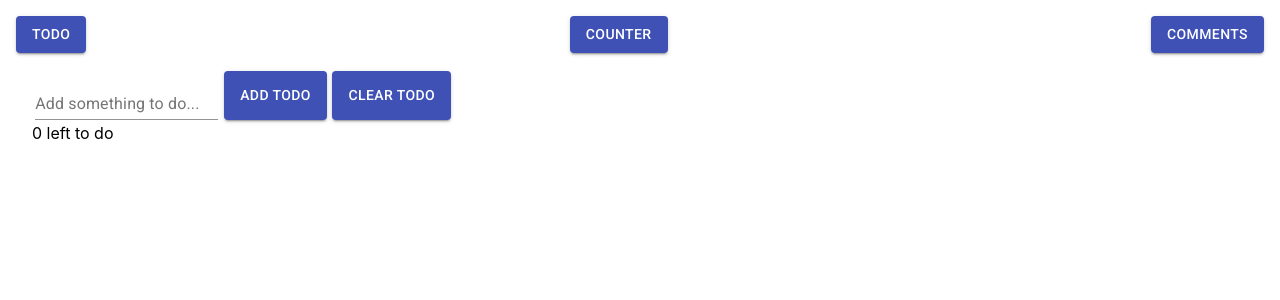
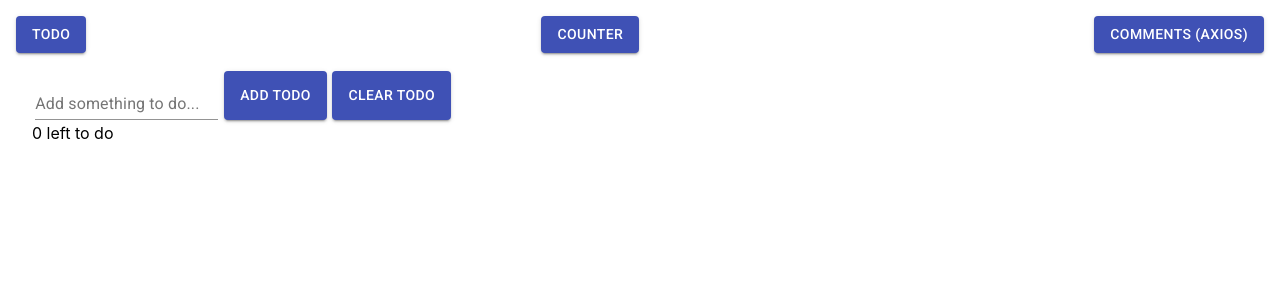
Before and after one commit to Lertis/first-react, a React (Create React App) app: page / in a window 1280 px wide. Shown: the top 300 px of the page. Built offline with nearby package versions, Linux system fonts and the light colour scheme.

Commit message:
Added name Axois

```diff
--- a/src/components/Navigation.js
+++ b/src/components/Navigation.js
@@ -7,7 +7,7 @@ const Navigation = () => {
 		<div className="nav-btns">
 			<Button variant="contained" color="primary" component={Link} to="/">Todo</Button>
 			<Button variant="contained" color="primary" component={Link} to="/counter">Counter</Button>
-			<Button variant="contained" color="primary" component={Link} to="/comments">Comments</Button>
+			<Button variant="contained" color="primary" component={Link} to="/comments">Comments (Axios)</Button>
 		</div>
 	);
 };
```
